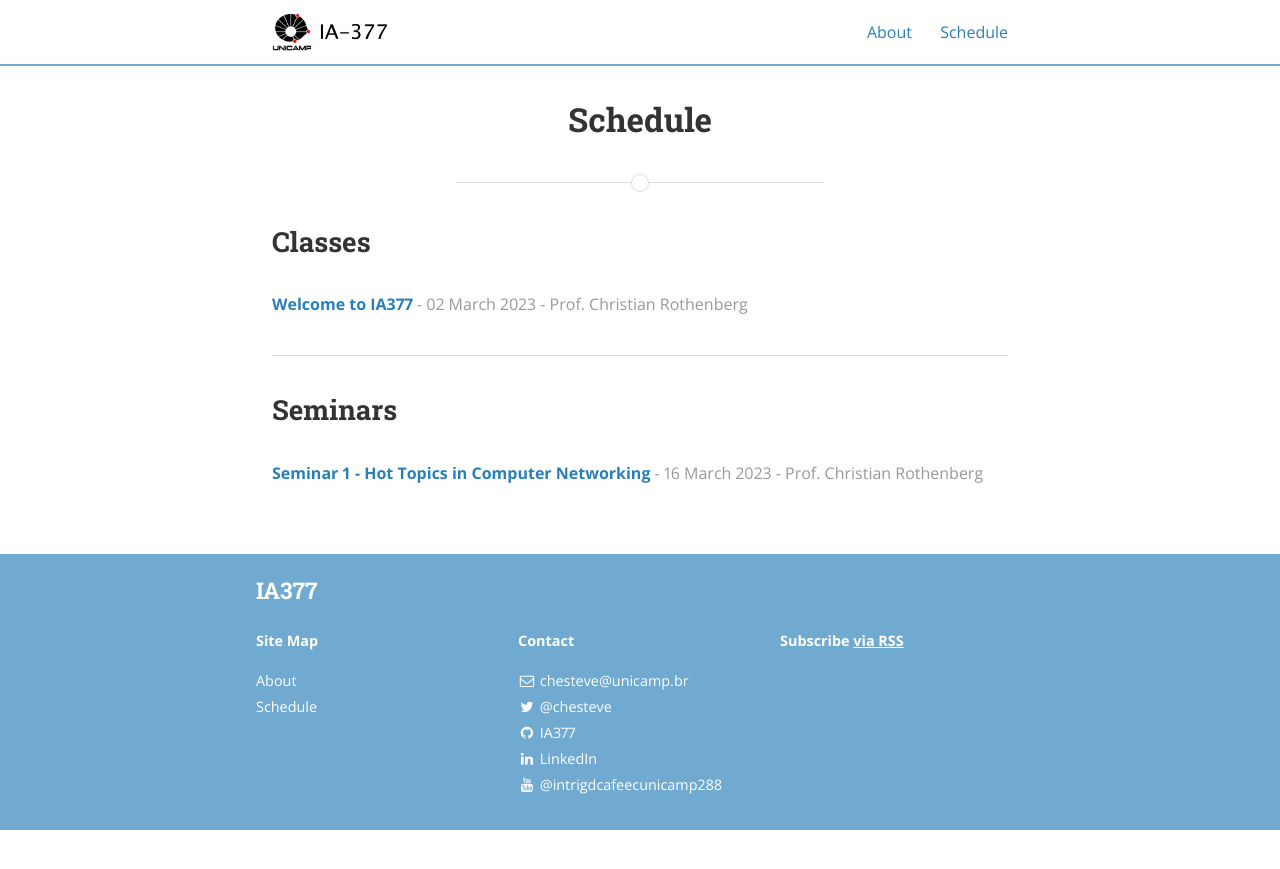
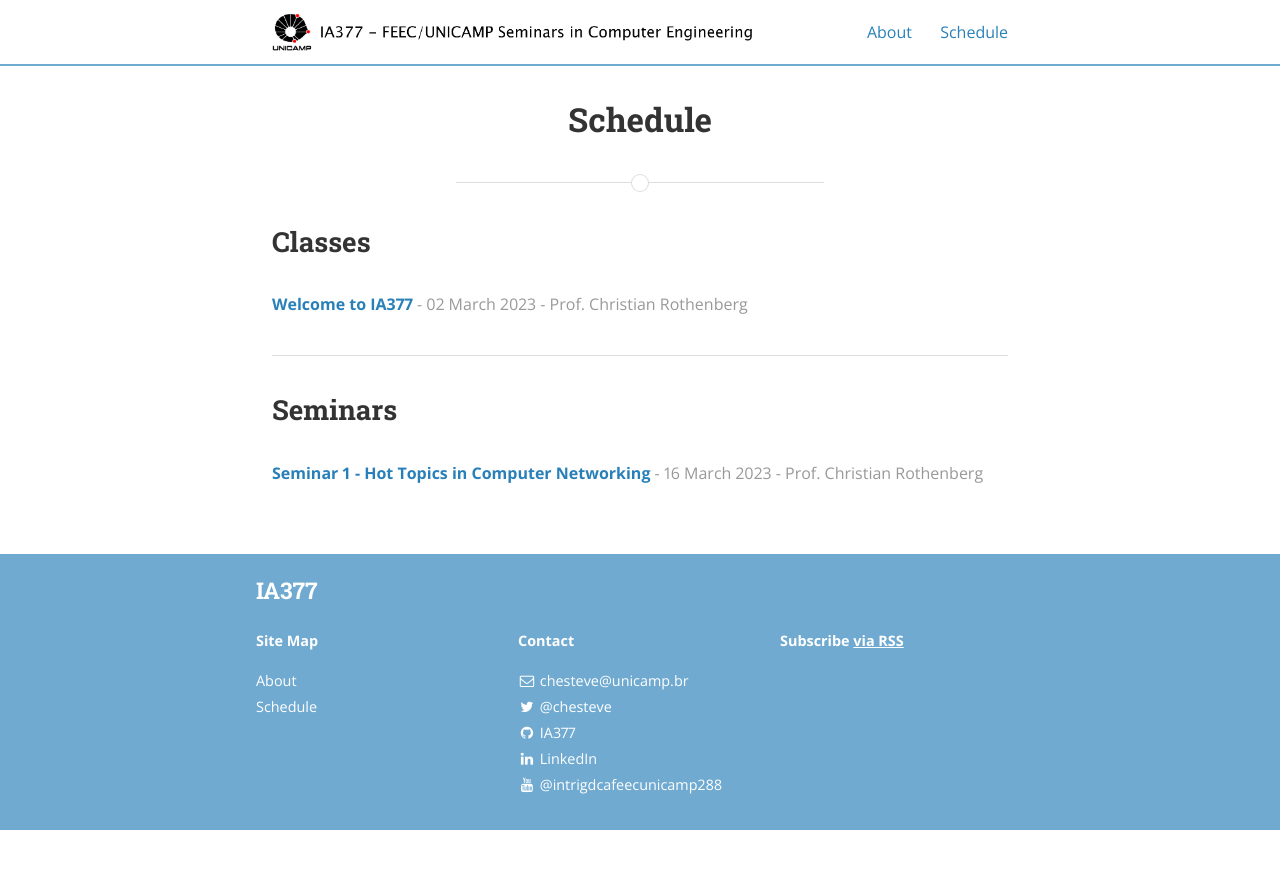
Before and after one commit to ia377-feec-unicamp/ia377-feec-unicamp.github.io, a Jekyll site: the page built from posts.md, in a window 1280 px wide. Shown: the top 869 px of the page. Built offline with Jekyll 4.4.1, drawn with Linux system fonts in a browser that asks for light colours; nearby versions of some CDN libraries.

Commit message:
Update _config.yml

```diff
--- a/_config.yml
+++ b/_config.yml
@@ -22,7 +22,7 @@ description: >
 baseurl: "" # the subpath of your site, e.g. /blog/
 url: "" # the base hostname & protocol for your site
 cover: "/assets/header_image.jpeg"
-logo: "/assets/logo2.png"
+logo: "/assets/logo30.png"
 
 # Build settings
 markdown: kramdown
```
